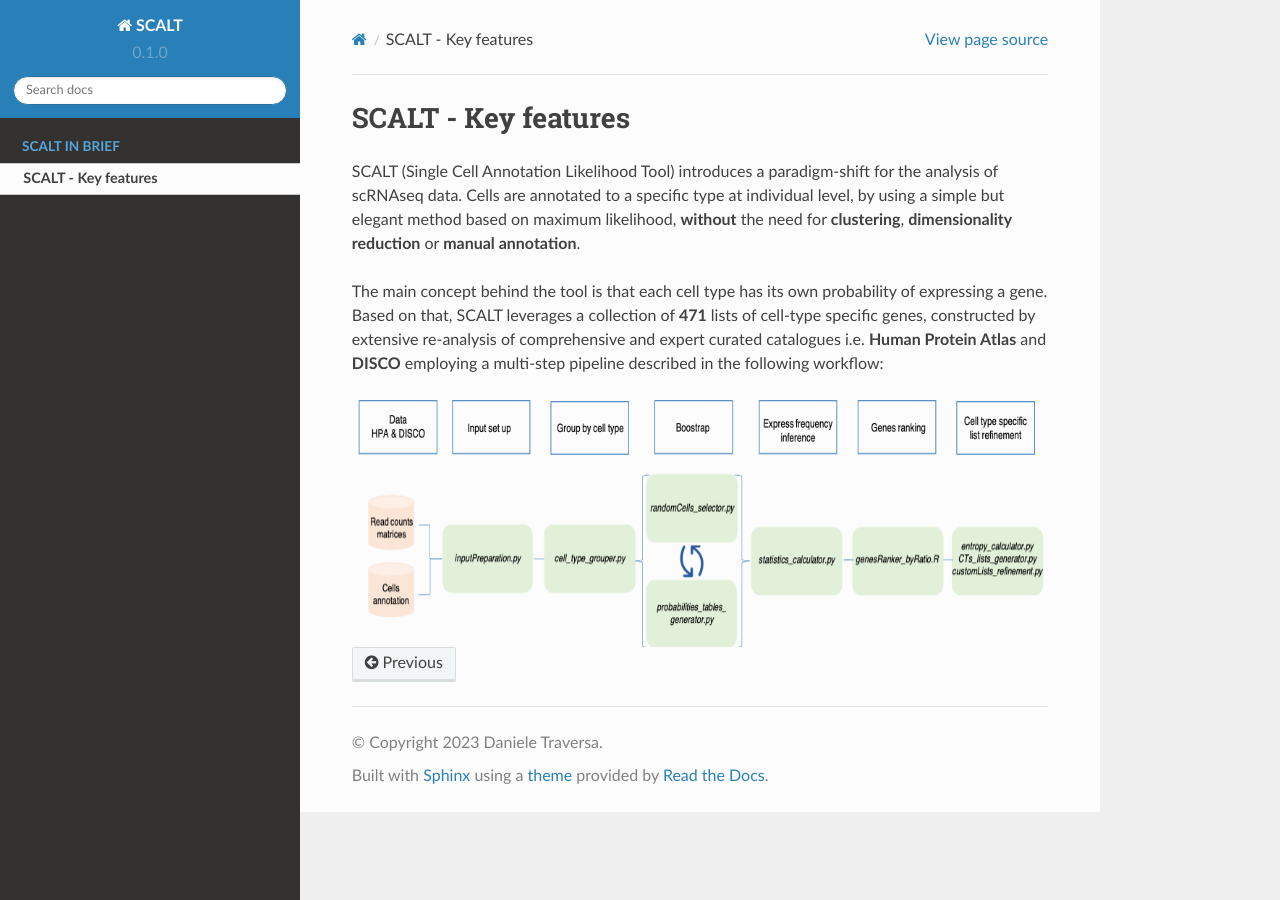
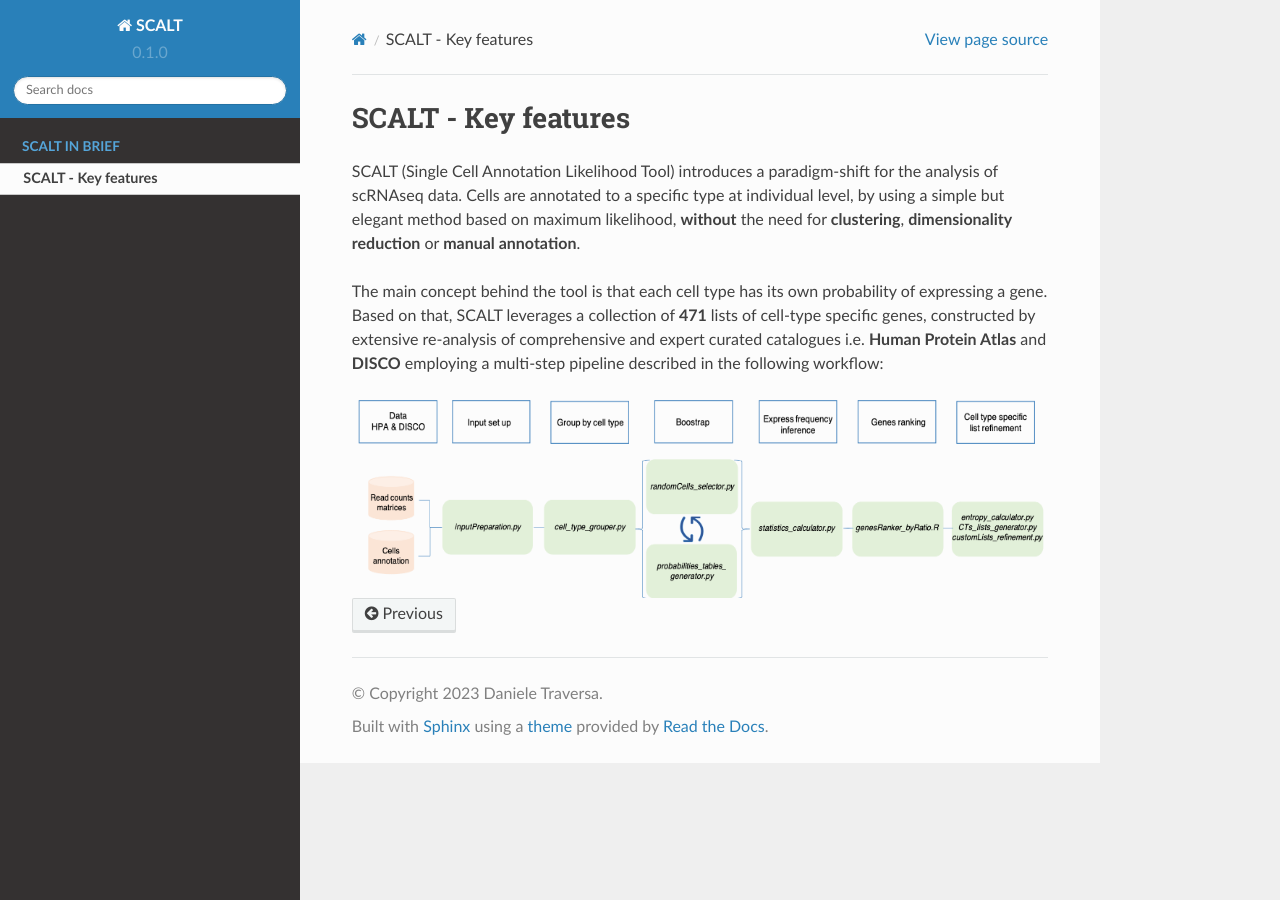
Before and after one commit to danitrave/CapitalCitiesGame, a Sphinx documentation site: the page built from docs/source/intro.rst, in a window 1280 px wide. Built offline with Sphinx 7.4.7 and the Read the Docs theme 2.0.0, drawn with Linux system fonts in a browser that asks for light colours.

Commit message:
Update intro.rst

```diff
--- a/docs/source/intro.rst
+++ b/docs/source/intro.rst
@@ -7,4 +7,4 @@ The main concept behind the tool is that each cell type has its own probability
 
 .. figure:: pictures/scalt_cts_workflow.png
    :align: center
-   :scale: 50%
+   :scale: 40%
```
